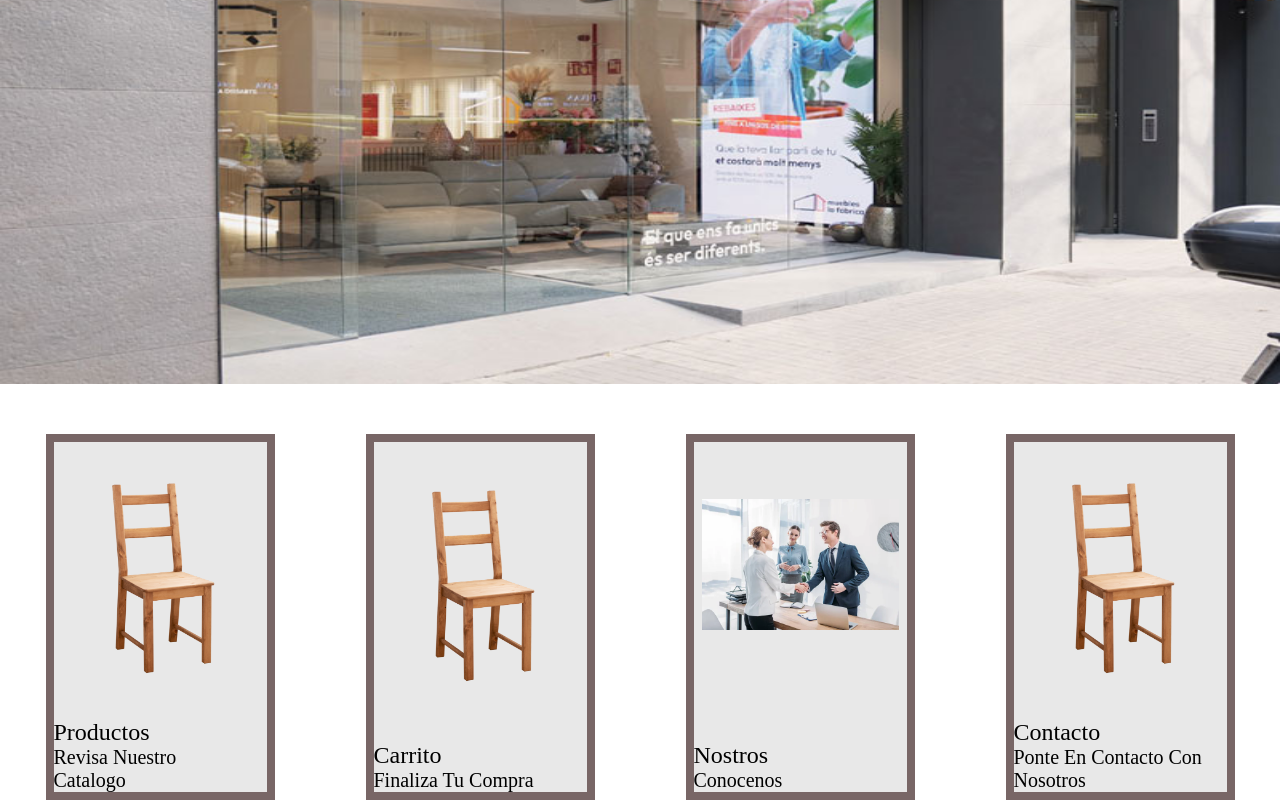
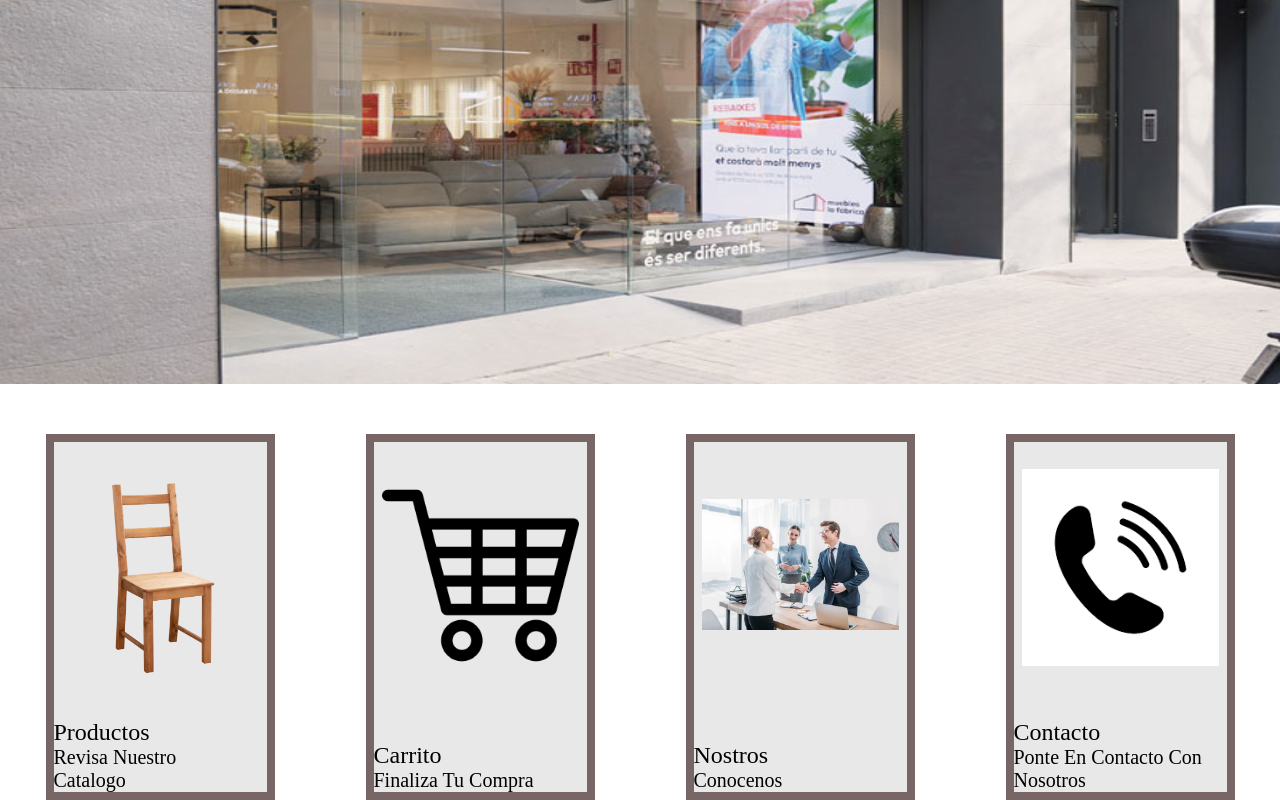
Before and after one commit to ikerb11/Tienda-HTML-y-CSS, a plain HTML site: page index.html in a window 1280 px wide. Shown: the part 691-1491 px from the top of the page. Drawn offline with Linux system fonts and the light colour scheme; a web font is replaced by a local one.

Commit message:
Cambiar iconos

```diff
--- a/index.html
+++ b/index.html
@@ -34,7 +34,7 @@
         </div>
         <div class="MainOpcion">
             <div class="MainCaja">
-                <img src="images/Silla.png" class="ImagenMain">
+                <img src="images/Carrito.png" class="ImagenMain">
                 <span class="CajaTitulo">Carrito</span>
                 <span class="CajaDescripcion">Finaliza Tu Compra</span>
             </div>
@@ -48,7 +48,7 @@
         </div>
         <div class="MainOpcion">
             <div class="MainCaja">
-                <img src="images/Silla.png" class="ImagenMain">
+                <img src="images/Contacto.png" class="ImagenMain">
                 <span class="CajaTitulo">Contacto</span>
                 <span class="CajaDescripcion">Ponte En Contacto Con Nosotros</span>
             </div>
```
Also changed, not shown: images/Carrito.png (added), images/Contacto.png (added), 1 other file.
